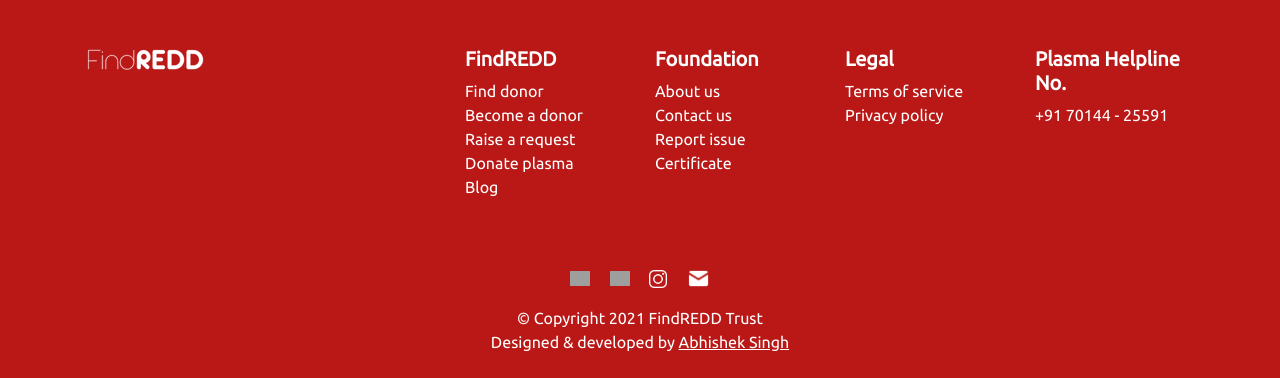
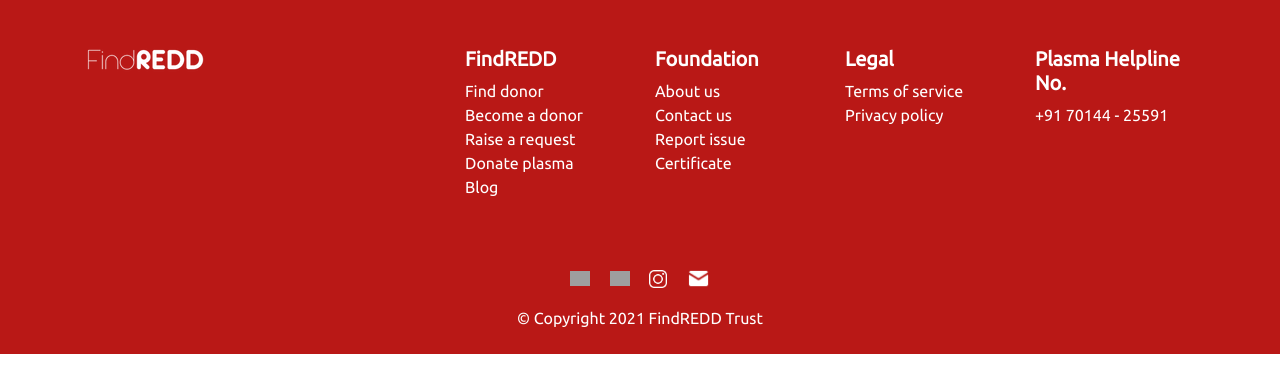
Before and after one commit to findredd/findredd, a Django app: page / in a window 1280 px wide. Shown: the part 4323-4701 px from the top of the page. After the commit the page ends 4677 px from the top, so only its background shows below. Run offline with Django 3.2, Linux system fonts and the light colour scheme; data that the repository does not hold is empty; some libraries are stand-ins or nearby versions; grey boxes are pictures that could not be loaded.

Commit message:
Creater sign removed

```diff
--- a/main/templates/main/index.html
+++ b/main/templates/main/index.html
@@ -828,9 +828,7 @@
 
         <div class="row">
             <div class="col-xs-12 col-sm-12 col-md-12 mb-2 text-center">
-                <p><span>&copy Copyright 2021 FindREDD Trust</span><br>
-                    <span>Designed & developed by <a href="{% url 'profile' 'realsingh25' %}" style="color: white;"><u>Abhishek Singh</u></a></span>
-                </p>
+                <p><span>&copy Copyright 2021 FindREDD Trust</span><br></p>
             </div>
         </div>
 
```
